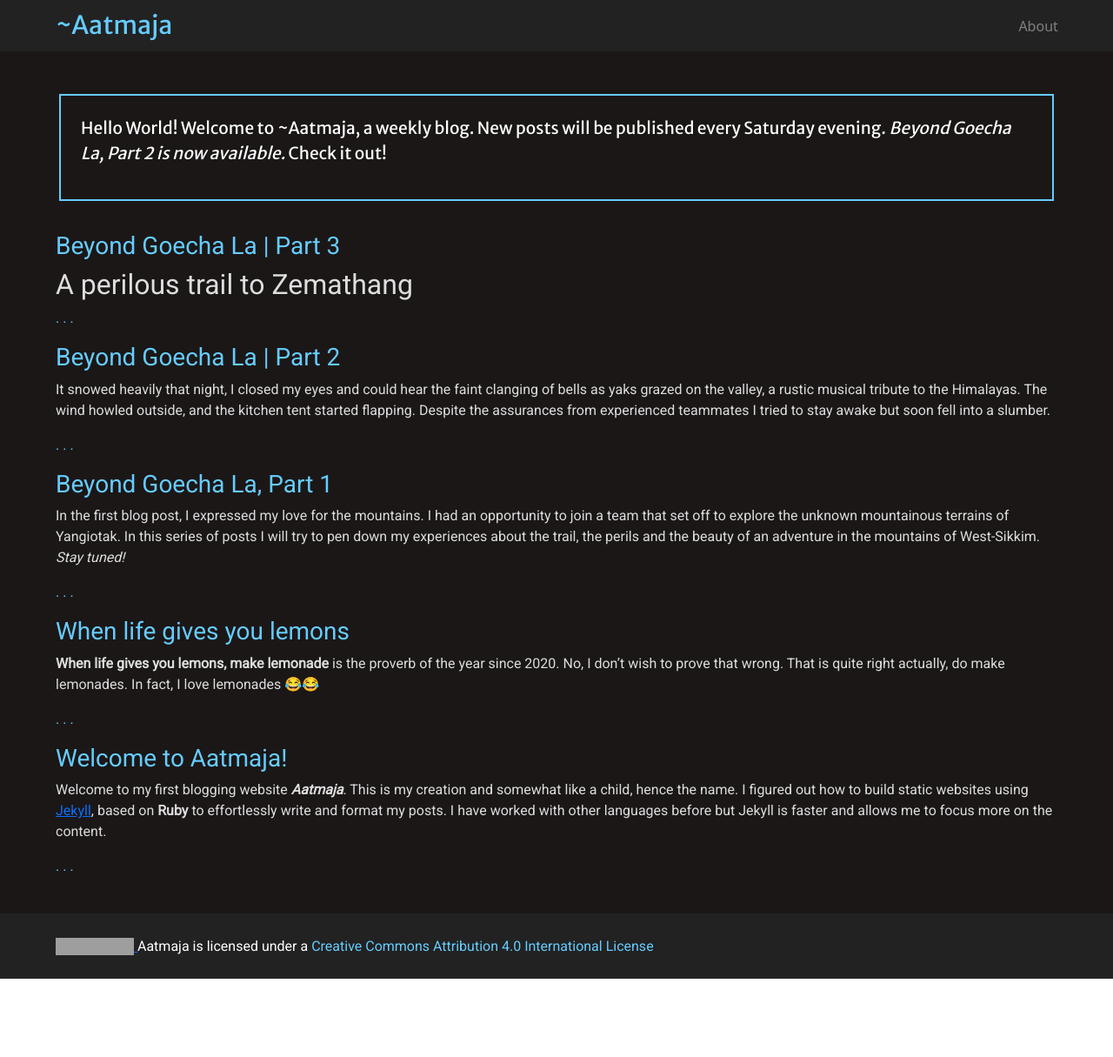
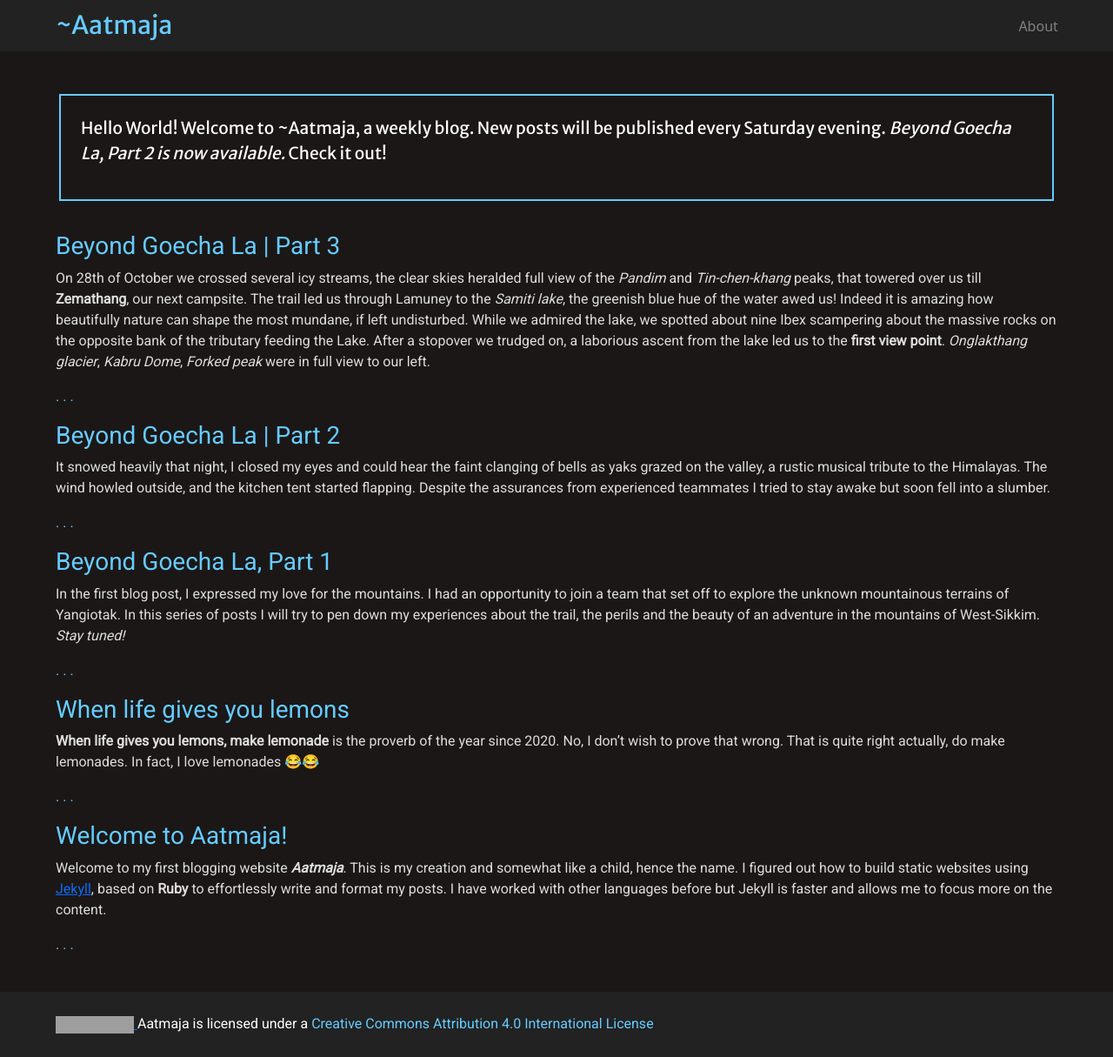
Before and after one commit to Ritobrato/ritobrato.github.io, a Jekyll site: the page built from index.markdown, in a window 1280 px wide. Shown: the whole page at 87% size. Built offline with Jekyll 4.4.1, drawn with Linux system fonts in a browser that asks for light colours; before the commit the page ends 1125 px from its top, so only the background shows below that; grey boxes are pictures that could not be loaded.

Commit message:
update chapter 3

```diff
--- a/_posts/2021-06-27-talung-glacier3.md
+++ b/_posts/2021-06-27-talung-glacier3.md
@@ -7,11 +7,9 @@ permalink: /:categories/:year/:month/:day/:title/
 comments: true
 ---
 
-## A perilous trail to Zemathang
-
 On 28th of October we crossed several icy streams, the clear skies heralded full view of the *Pandim* and *Tin-chen-khang* peaks, that towered over us till **Zemathang**, our next campsite. The trail led us through Lamuney to the *Samiti lake*, the greenish blue hue of the water awed us! Indeed it is amazing how beautifully nature can shape the most mundane, if left undisturbed. While we admired the lake, we spotted about nine Ibex scampering about the massive rocks on the opposite bank of the tributary feeding the Lake. After a stopover we trudged on, a laborious ascent from the lake led us to the **first view point**. *Onglakthang glacier*, *Kabru Dome*, *Forked peak* were in full view to our left.
 
-<img src="files/images/beyond_glacier/ibex.JPG" alt="img" width="60%" />
+<img src="files/images/beyond_goechala/ibex.JPG" alt="img" width="60%" />
 
 *Ibex scampering off the rocks near Samiti lake.*
 
@@ -19,19 +17,19 @@ On 28th of October we crossed several icy streams, the clear skies heralded full
 
 It was pitiful to witness the heavy damage inflicted on the glaciers. Pollution resulting from our unscrupulous ways of life has resulted in their receding. A glacier that recedes leaves behind a [morraine zone][morraine] and massive [crevasses][crevasse], making it deadly to negotiate them. A small stream flowed out from the Onglakthang glacier, it was the same river which we found on Khokchurang. Needless to say melting glaciers most importantly affect our fresh water supply, which is why ensuring their protection is imperative.
 
-<img src="files/images/beyond_glacier/og_glacier.JPG" alt="img" width="60%" />
+<img src="files/images/beyond_goechala/og_glacier.JPG" alt="img" width="60%" />
 
 *The Onglakthang glacier from the first view point.*
 
 A treacherous descent from the first view point led us into the sandy expanse of *Chemathang* (Chema: sand, thang: plain). This is the flat, sandy floor of a dried up old lake at *15,250 ft*. beneath the great west wall of Pandim. We trekked across Chemathang and landed into another valley. At this altitude there is almost no vegetation except juniper shrubs, poor acclimatization can be fatal here. The lack of a trail didn't deter our expert Sherpa cook *Marie*, and he went off on his own to recce a campsite; we soon lost him in the vast wilderness of the valley. Besides a fine cook, Marie is an excellent navigator, a partner to our incredible forays into the Himalayas. The place was abound with multiple footprints and excreta of leopards and other wild animals; as the daylight faded I grew more tense with every passing minute. We were hopelessly lost in the valley but tried to locate a water source, which was easier said than done. Behind us lay two massive morraine zone of glaciers, we were surrounded by Mt. Tin-Chen-Khang on the right and a rocky ridge leading to the Goecha peak on the left. After searching for more than half an hour we managed to locate the only water source, and approached it to find Marie setting up the kitchen tent!
 
-<img src="files/images/beyond_glacier/view_point1.JPG" alt="img" width="60%" />
+<img src="files/images/beyond_goechala/view_point1.JPG" alt="img" width="60%" />
 
 *A group photo taken at the first view point.*
 
 By nightfall we had set up camp in Zemathang followed by a meeting to discuss plans for the final leg of the trek. The cold and difficult terrain had taken its toll, and few of our team members were suffering from high altitude sickness. The day's ordeal was intimidating and I remained silent, unsure whether I could cope up with the challenges ahead. After the brief meeting the team unanimously agreed to set up a base camp at Zemathang and let the fittest 3 among us to continue. Zemathang as we observed houses leopards and other wildlife, so we ensured certain safety practices at night.
 
-<img src="files/images/beyond_glacier/zemathang.JPG" alt="img" width="60%" />
+<img src="files/images/beyond_goechala/zemathang.JPG" alt="img" width="60%" />
 
 *The campsite at Zemathang.*
 
```
